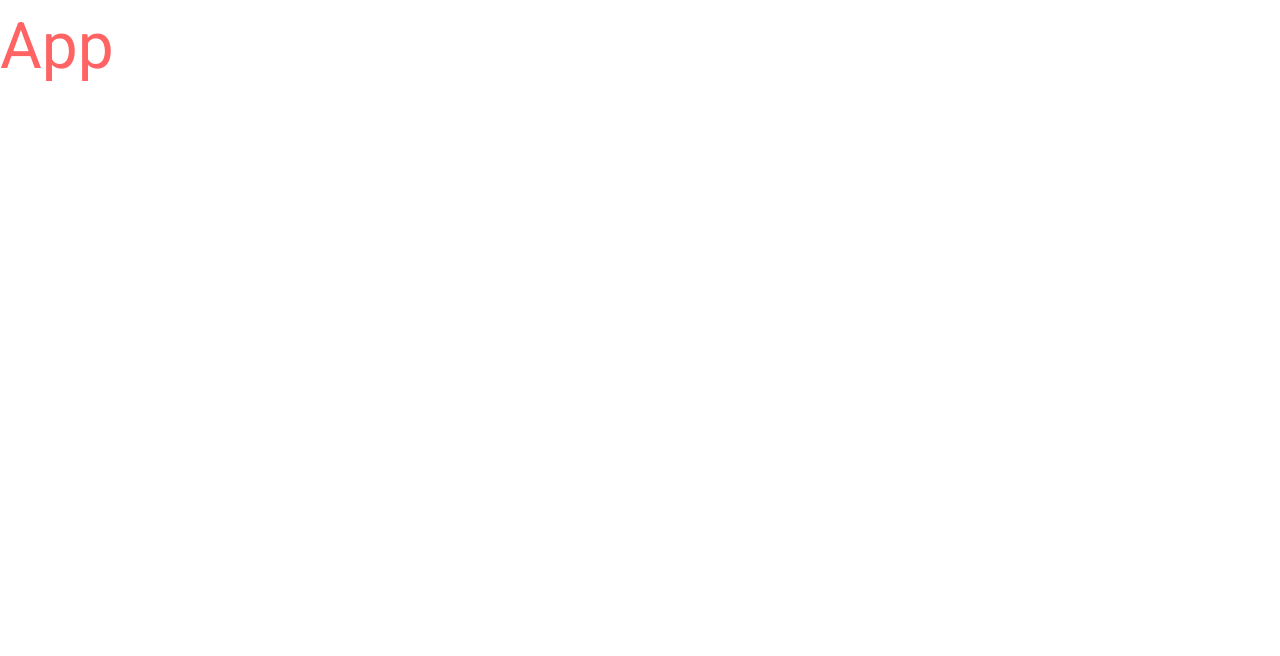
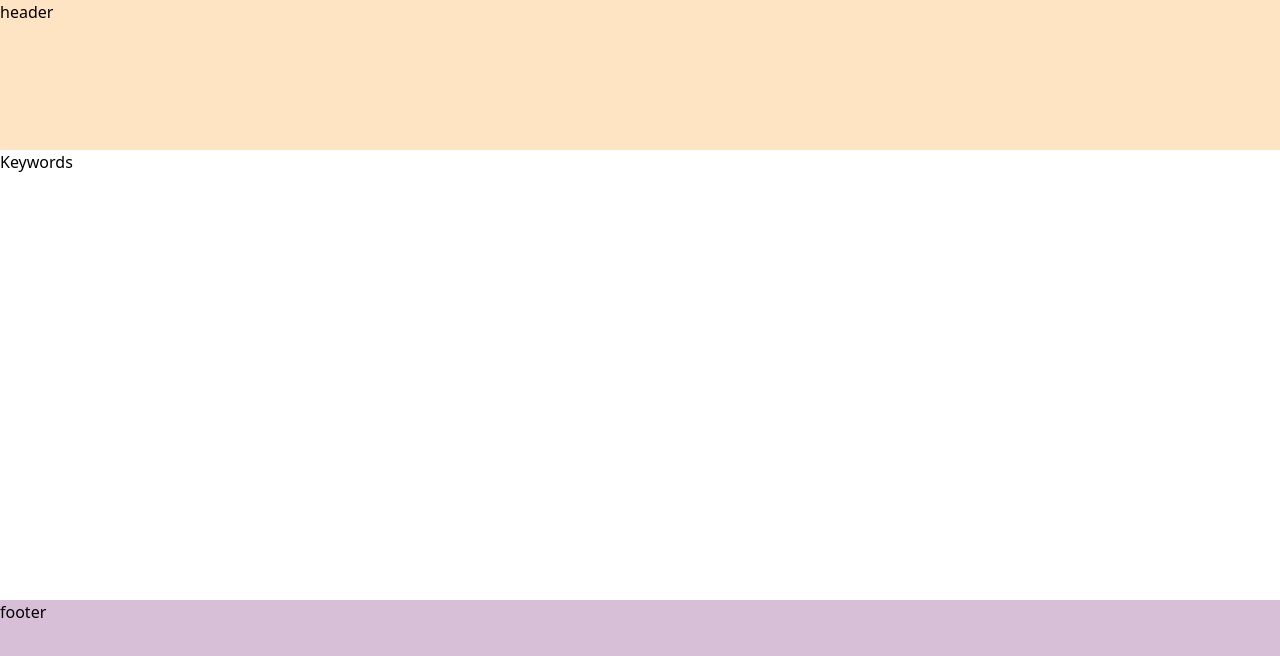
Before and after one commit to robert-laws/practice-aug-2020-tailwind-css, a React (Create React App) app: page /keywords in a window 1280 px wide. Shown: the top 656 px of the page. Built offline with nearby package versions, Linux system fonts and the light colour scheme.

Commit message:
add pages and basic routes

```diff
--- a/src/App.js
+++ b/src/App.js
@@ -1,10 +1,30 @@
 import React from 'react';
+import { BrowserRouter as Router, Route, Switch } from 'react-router-dom';
+import Login from './pages/Login';
+import TodoLists from './pages/TodoLists';
+import Profile from './pages/Profile';
+import Keywords from './pages/Keywords';
+import About from './pages/About';
+import NotFound from './pages/NotFound';
 
 function App() {
   return (
-    <div className='App'>
-      <h1 className='main-title'>App</h1>
-    </div>
+    <Router>
+      <div className='App'>
+        <header>header</header>
+        <main>
+          <Switch>
+            <Route exact path='/' component={Login} />
+            <Route path='/todos' component={TodoLists} />
+            <Route path='/profile' component={Profile} />
+            <Route path='/keywords' component={Keywords} />
+            <Route path='/about' component={About} />
+            <Route path='*' component={NotFound} />
+          </Switch>
+        </main>
+        <footer>footer</footer>
+      </div>
+    </Router>
   );
 }
 
--- /dev/null
+++ b/src/assets/sample.css
@@ -0,0 +1,20 @@
+.App {
+  width: 100%;
+  height: 100vh;
+  display: flex;
+  flex-direction: column;
+}
+
+header {
+  flex: 0 1 150px;
+  background-color: bisque;
+}
+
+main {
+  flex: 1 1 auto;
+}
+
+footer {
+  flex: 0 1 200px;
+  background-color: thistle;
+}
--- a/src/index.js
+++ b/src/index.js
@@ -1,6 +1,7 @@
 import React from 'react';
 import ReactDOM from 'react-dom';
 import './assets/main.css';
+import './assets/sample.css';
 import App from './App';
 
 ReactDOM.render(
--- /dev/null
+++ b/src/pages/About.js
@@ -0,0 +1,7 @@
+import React from 'react';
+
+const About = () => {
+  return <div>About</div>;
+};
+
+export default About;
--- /dev/null
+++ b/src/pages/Keywords.js
@@ -0,0 +1,7 @@
+import React from 'react';
+
+const Keywords = () => {
+  return <div>Keywords</div>;
+};
+
+export default Keywords;
--- /dev/null
+++ b/src/pages/Login.js
@@ -0,0 +1,7 @@
+import React from 'react';
+
+const Login = () => {
+  return <div>Login</div>;
+};
+
+export default Login;
--- /dev/null
+++ b/src/pages/NotFound.js
@@ -0,0 +1,7 @@
+import React from 'react';
+
+const NotFound = () => {
+  return <div>Page Not Found</div>;
+};
+
+export default NotFound;
--- /dev/null
+++ b/src/pages/Profile.js
@@ -0,0 +1,7 @@
+import React from 'react';
+
+const Profile = () => {
+  return <div>Profile</div>;
+};
+
+export default Profile;
--- /dev/null
+++ b/src/pages/TodoLists.js
@@ -0,0 +1,7 @@
+import React from 'react';
+
+const TodoLists = () => {
+  return <div>To Do Lists</div>;
+};
+
+export default TodoLists;
```
